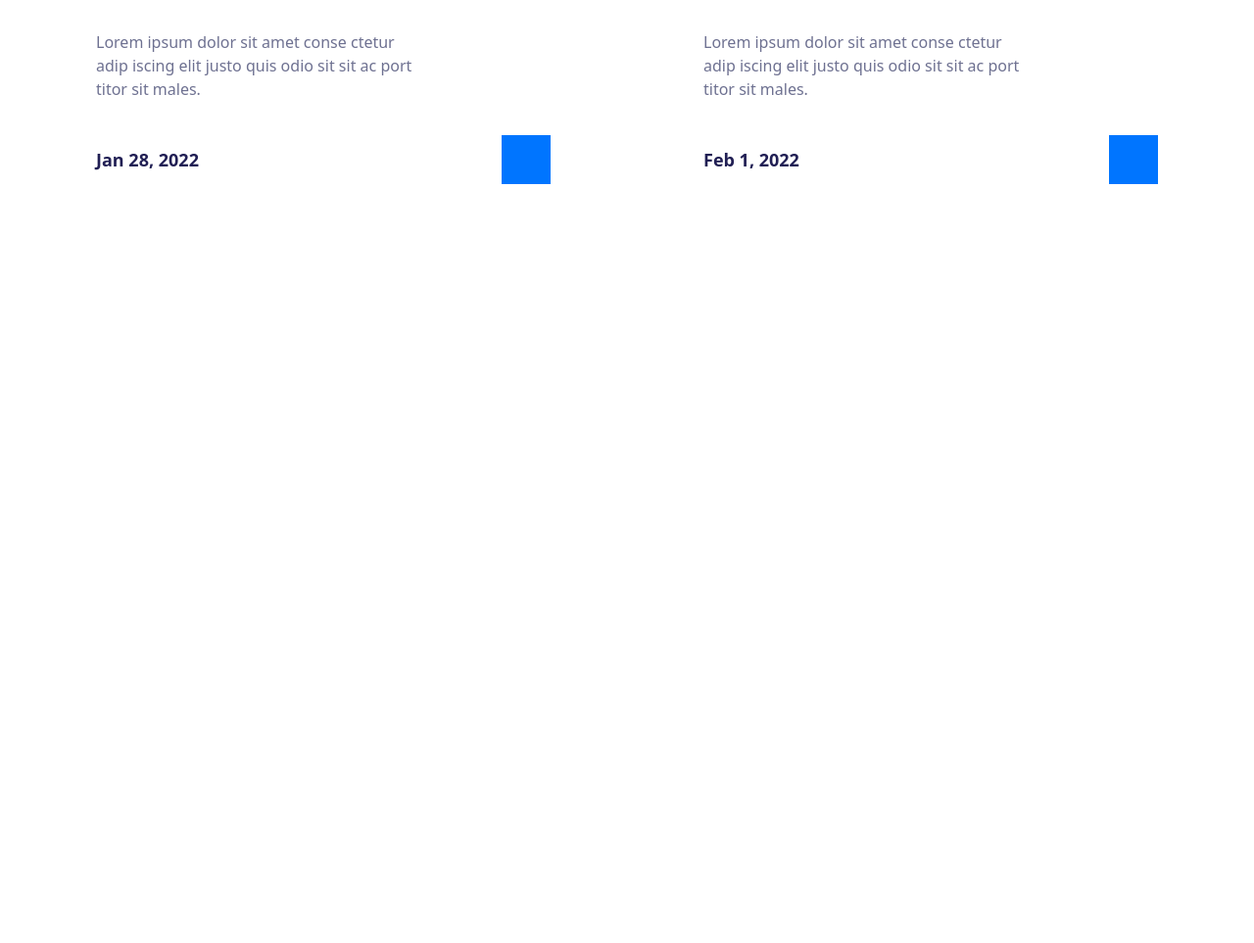
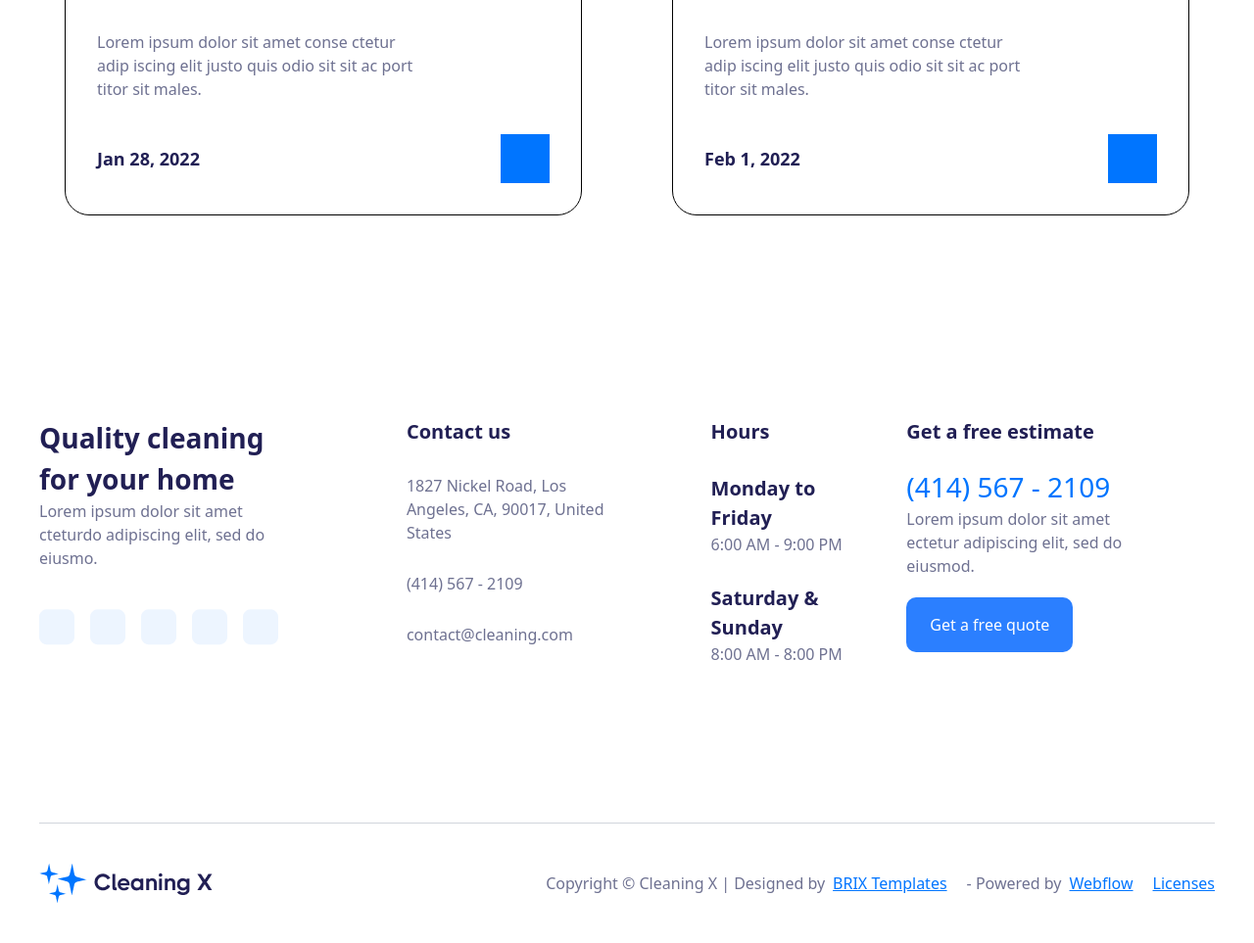
Before and after one commit to MuhammadRahmatulloev/Clean, a website: page index.html in a window 1280 px wide. Shown: the part 5422-6385 px from the top of the page at 98% size. Before the commit the page ends 5648 px from the top, so only its background shows below. Drawn offline with Linux system fonts and the light colour scheme.

Commit message:
footer created

```diff
--- a/index.html
+++ b/index.html
@@ -232,7 +232,7 @@
                 <div class="flex">
                     <div class="w-145 h-155 flex flex-col">
                         <img src="./article1.png" alt="">
-                        <div class="w-132 h-80 -mt-15.5 bg-white m-auto rounded-[25px] p-8 flex flex-col justify-between">
+                        <div class="w-132 h-80 -mt-15.5 bg-white m-auto rounded-[25px] p-8 flex flex-col justify-between border border-grey-400">
                             <h2 class="text-2xl text-[#211F54] font-bold">8 best vacuum cleaners to clean any mess for your home in 2022</h2>
                             <p class="text-[16px] text-[#6E7191] font-normal w-[70%]">Lorem ipsum dolor sit amet conse ctetur adip iscing elit justo quis odio sit sit ac port titor sit males.</p>
                             <div class="flex items-center justify-between">
@@ -245,7 +245,7 @@
                 <div class="flex">
                     <div class="w-145 h-155 flex flex-col">
                         <img src="./article2.png" alt="">
-                        <div class="w-132 h-80 -mt-15.5 bg-white m-auto rounded-[25px] p-8 flex flex-col justify-between">
+                        <div class="w-132 h-80 -mt-15.5 bg-white m-auto rounded-[25px] p-8 flex flex-col justify-between border border-grey-400">
                             <h2 class="text-2xl text-[#211F54] font-bold">How to properly disinfect your phone and other electronics</h2>
                             <p class="text-[16px] text-[#6E7191] font-normal w-[70%]">Lorem ipsum dolor sit amet conse ctetur adip iscing elit justo quis odio sit sit ac port titor sit males.</p>
                             <div class="flex items-center justify-between">
@@ -258,5 +258,59 @@
             </div>
         </section>
     </main>
+    <footer>
+        <section class="max-w-300 m-auto mt-50 flex justify-between">
+            <div class="flex flex-col items-start gap-10">
+                <div class="flex flex-col">
+                    <h1 class="text-[#211F54] text-[28px] font-bold w-[65%]">Quality cleaning for your home</h1>
+                    <p class="text-[16px] text-[#6E7191] font-normal w-[70%]">Lorem ipsum dolor sit amet cteturdo adipiscing elit, sed do eiusmo.</p>
+                </div>
+                <img src="./squires.png" alt="">
+            </div>
+            <div class="flex flex-col gap-7">
+                <h2 class="text-[#211F54] text-[20px] font-bold">Contact us</h2>
+                <p class="text-[16px] text-[#6E7191] font-normal w-[70%]">1827 Nickel Road, Los Angeles, CA, 90017, United States</p>
+                <p class="text-[16px] text-[#6E7191] font-normal w-[70%]">(414) 567 - 2109</p>
+                <p class="text-[16px] text-[#6E7191] font-normal w-[70%]">contact@cleaning.com</p>
+            </div>
+            <div class="flex flex-col gap-7">
+                <h2 class="text-[#211F54] text-[20px] font-bold">Hours</h2>
+                <div>
+                    <h2 class="text-[#211F54] text-[20px] font-bold">Monday to Friday</h2>
+                    <p class="text-[16px] text-[#6E7191] font-normal">6:00 AM - 9:00 PM</p>
+                </div>
+                <div>
+                    <h2 class="text-[#211F54] text-[20px] font-bold">Saturday & Sunday</h2>
+                    <p class="text-[16px] text-[#6E7191] font-normal">8:00 AM - 8:00 PM</p>
+                </div>
+            </div>
+            <div class="flex flex-col relative left-15 gap-5">
+                <h2 class="text-[#211F54] text-[20px] font-bold">Get a free estimate</h2>
+                <div>
+                    <h1 class="text-[28px] text-[#0075FF] ">(414) 567 - 2109</h1>
+                    <p class="text-[16px] text-[#6E7191] font-normal w-[70%]">Lorem ipsum dolor sit amet ectetur adipiscing elit, sed do eiusmod.</p>
+                </div>
+                <button class="bg-blue-500 text-white px-6 py-4 rounded-[10px] cursor-pointer self-start">
+                    Get a free quote
+                </button>
+            </div>
+        </section>
+        <section class="max-w-300 m-auto mt-40 py-10 border-t border-t-gray-300 items-center flex justify-between">
+            <img src="./logo2.png" alt="">
+            <div class="flex gap-5">
+                <div class="flex gap-2">
+                    <p class="text-[16px] text-[#6E7191] font-normal">Copyright © Cleaning X | Designed by</p>
+                    <p class="text-[16px] text-[#0075FF] font-normal underline">BRIX Templates</p>
+                </div>
+                <div class="flex gap-2">
+                    <p class="text-[16px] text-[#6E7191] font-normal">- Powered by</p>
+                    <p class="text-[16px] text-[#0075FF] font-normal underline">Webflow</p>
+                </div>
+                <div class="flex gap-2">
+                    <p class="text-[16px] text-[#0075FF] font-normal underline">Licenses</p>
+                </div>
+            </div>
+        </section>
+    </footer>
 </body>
 </html>
```
Also changed, not shown: src/output.css.
